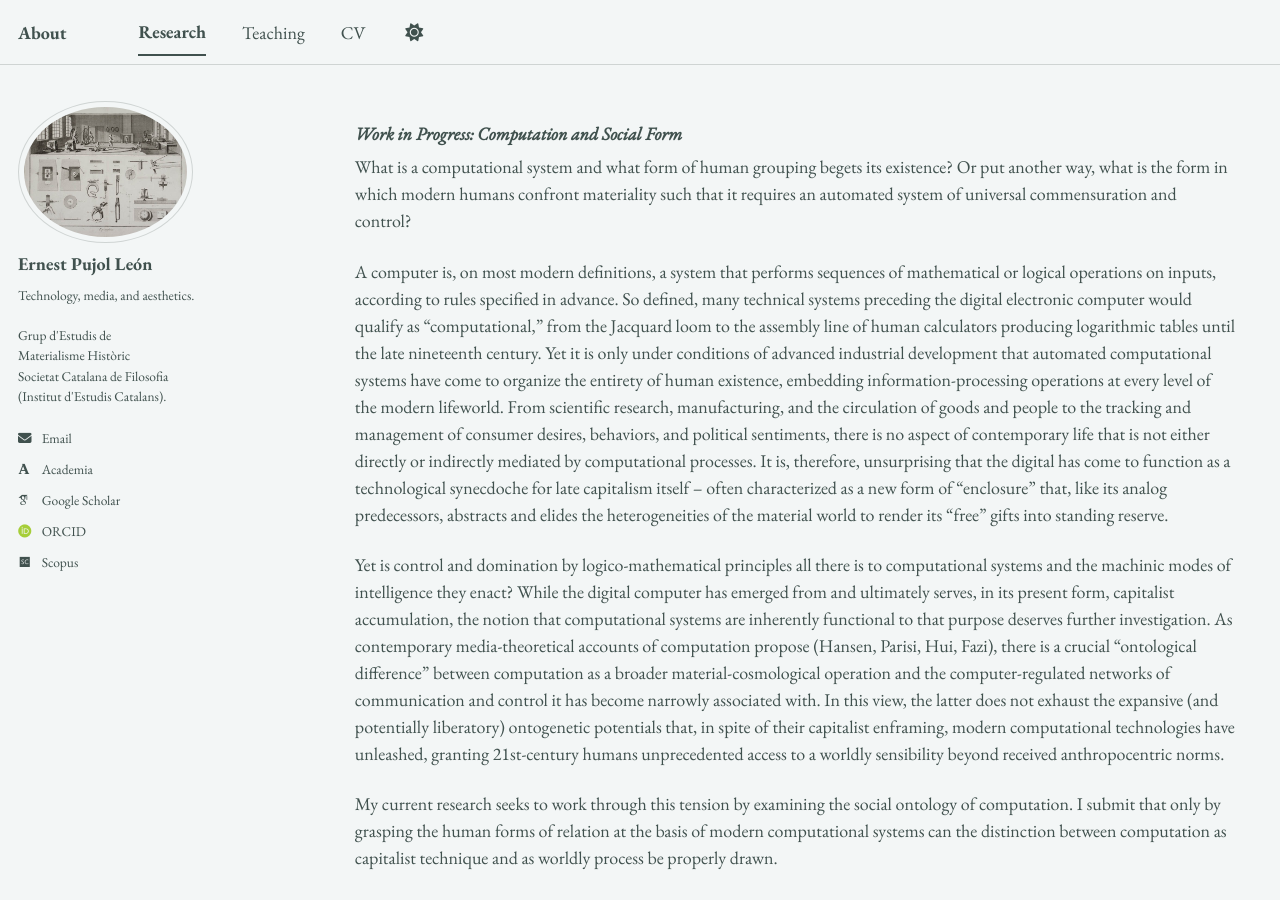
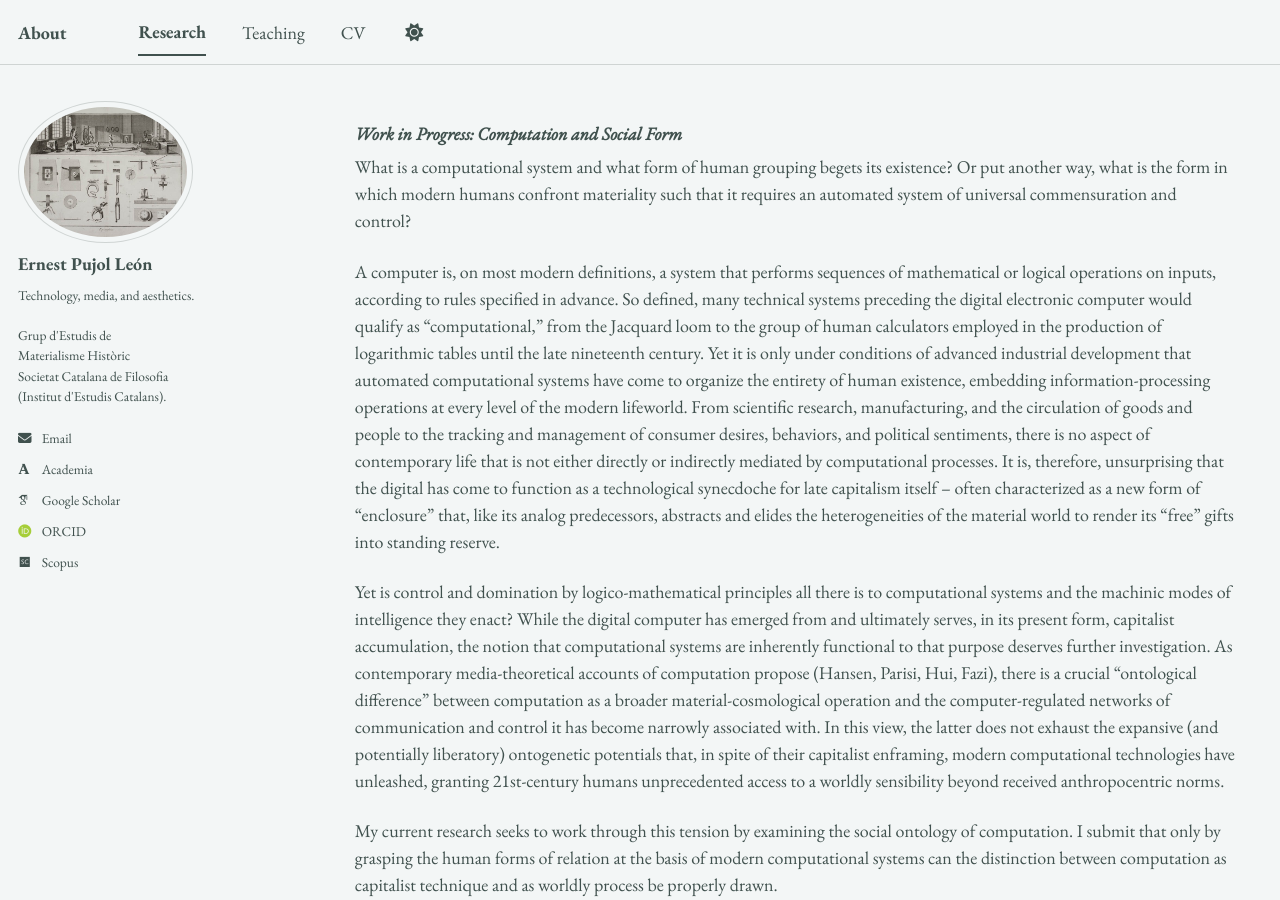
Before and after one commit to epujol90/epujol90.github.io, a Jekyll site: the page built from _pages/research.md, in a window 1280 px wide and 900 px high, scrolled down 3489 px. Built offline with Jekyll 4.4.1, drawn with Linux system fonts in a browser that asks for light colours; some web fonts are replaced; a script bundle is joined from its source files by our own code; library files that are not in the unit come from our copies.

Commit message:
Update research.md

```diff
--- a/_pages/research.md
+++ b/_pages/research.md
@@ -49,7 +49,7 @@ Since the postwar period, the digital computer has been celebrated for reintrodu
 
 What is a computational system and what form of human grouping begets its existence? Or put another way, what is the form in which modern humans confront materiality such that it requires an automated system of universal commensuration and control?
 
-A computer is, on most modern definitions, a system that performs sequences of mathematical or logical operations on inputs, according to rules specified in advance. So defined, many technical systems preceding the digital electronic computer would qualify as “computational,” from the Jacquard loom to the assembly line of human calculators producing logarithmic tables until the late nineteenth century. Yet it is only under conditions of advanced industrial development that automated computational systems have come to organize the entirety of human existence, embedding information-processing operations at every level of the modern lifeworld. From scientific research, manufacturing, and the circulation of goods and people to the tracking and management of consumer desires, behaviors, and political sentiments, there is no aspect of contemporary life that is not either directly or indirectly mediated by computational processes. It is, therefore, unsurprising that the digital has come to function as a technological synecdoche for late capitalism itself -- often characterized as a new form of “enclosure” that, like its analog predecessors, abstracts and elides the heterogeneities of the material world to render its “free” gifts into standing reserve.
+A computer is, on most modern definitions, a system that performs sequences of mathematical or logical operations on inputs, according to rules specified in advance. So defined, many technical systems preceding the digital electronic computer would qualify as “computational,” from the Jacquard loom to the group of human calculators employed in the production of logarithmic tables until the late nineteenth century. Yet it is only under conditions of advanced industrial development that automated computational systems have come to organize the entirety of human existence, embedding information-processing operations at every level of the modern lifeworld. From scientific research, manufacturing, and the circulation of goods and people to the tracking and management of consumer desires, behaviors, and political sentiments, there is no aspect of contemporary life that is not either directly or indirectly mediated by computational processes. It is, therefore, unsurprising that the digital has come to function as a technological synecdoche for late capitalism itself -- often characterized as a new form of “enclosure” that, like its analog predecessors, abstracts and elides the heterogeneities of the material world to render its “free” gifts into standing reserve.
 
 Yet is control and domination by logico-mathematical principles all there is to computational systems and the machinic modes of intelligence they enact? While the digital computer has emerged from and ultimately serves, in its present form, capitalist accumulation, the notion that computational systems are inherently functional to that purpose deserves further investigation. As contemporary media-theoretical accounts of computation propose (Hansen, Parisi, Hui, Fazi), there is a crucial “ontological difference” between computation as a broader material-cosmological operation and the computer-regulated networks of communication and control it has become narrowly associated with. In this view, the latter does not exhaust the expansive (and potentially liberatory) ontogenetic potentials that, in spite of their capitalist enframing, modern computational technologies have unleashed, granting 21st-century humans unprecedented access to a worldly sensibility beyond received anthropocentric norms.
 
```
